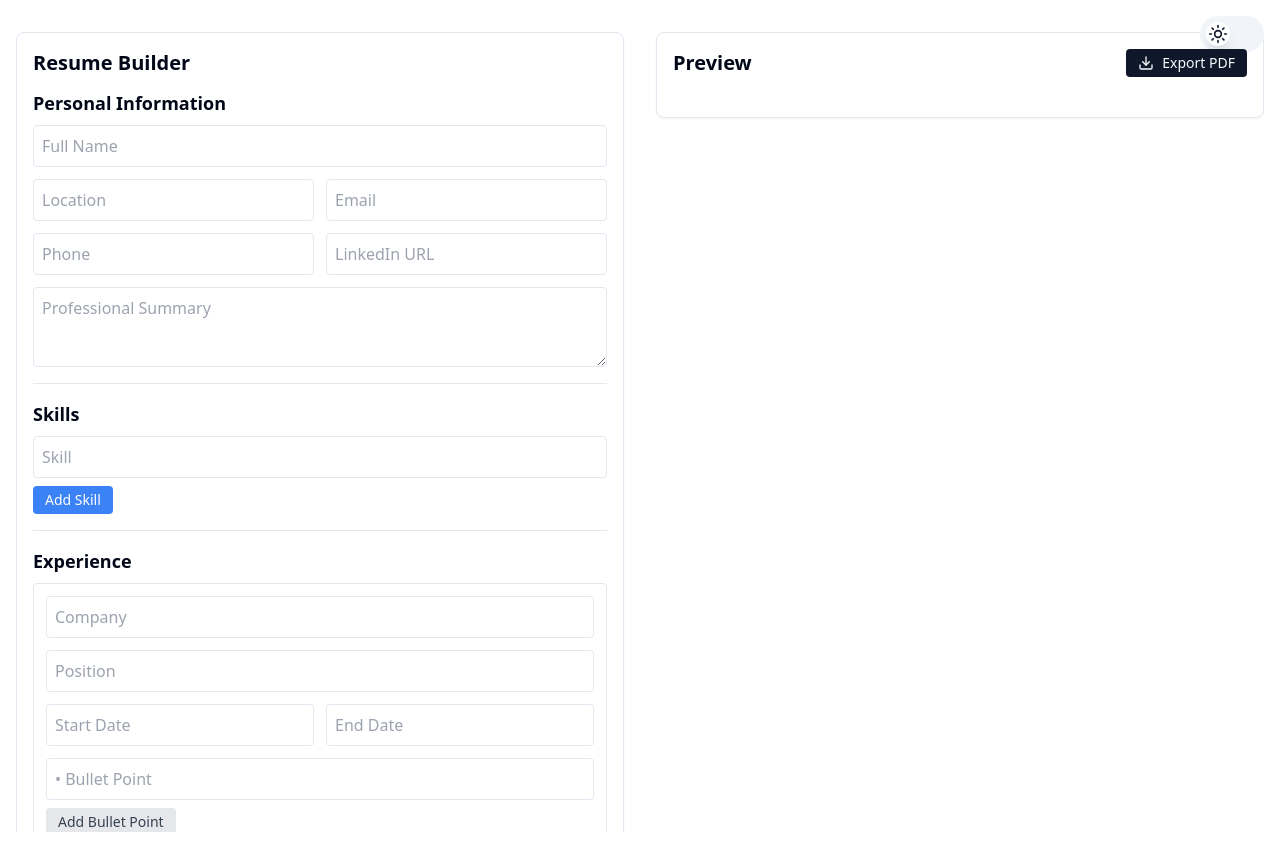
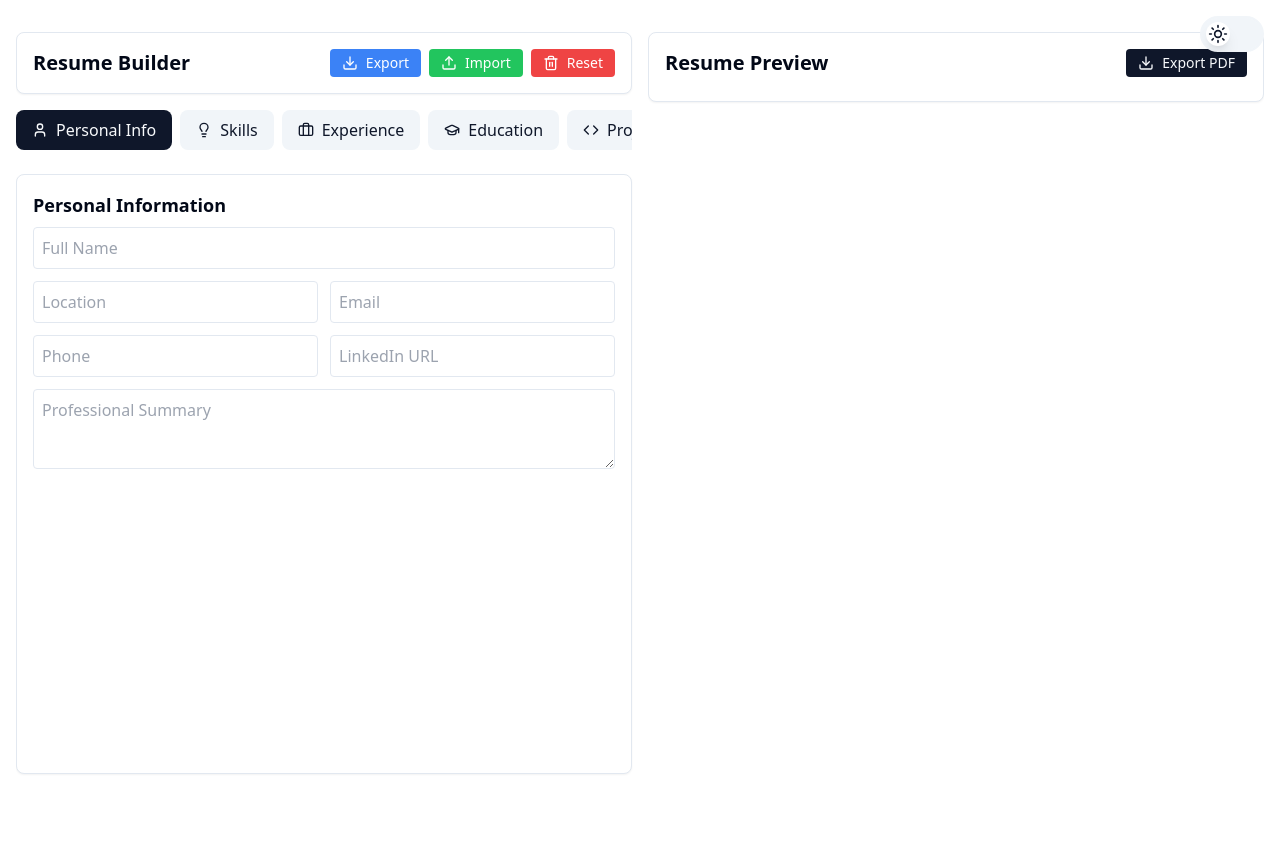
Before and after one commit to catpaladin/resume-generator, a Next.js app: page / in a window 1280 px wide. Built offline with nearby package versions, Linux system fonts and the light colour scheme.

Commit message:
feat: local storage and theme changes

```diff
--- a/src/components/resume/index.tsx
+++ b/src/components/resume/index.tsx
@@ -1,12 +1,37 @@
 "use client";
 
-import React, { useState } from 'react';
+import React, { useRef, useState } from 'react';
 import { Card } from '@/components/ui/card';
-import { Separator } from '@/components/ui/separator';
 import { PersonalInfoSection, SkillsSection, ExperienceSection } from './form-sections-core';
 import { EducationSection, ProjectsSection } from './form-sections-etc';
 import { ResumePreview } from './preview';
+import { usePersistedState, exportResumeData, importResumeData } from '@/lib/hooks/use-persisted-state';
+import { Download, Upload, Trash2, User, Briefcase, GraduationCap, Code, Lightbulb } from 'lucide-react';
 import type { ResumeData, Experience, Education, Project } from './types';
+
+type TabType = 'personal' | 'skills' | 'experience' | 'education' | 'projects';
+
+// Define empty states for all types to ensure consistent initialization
+const emptyExperience: Experience = {
+  company: '',
+  position: '',
+  location: '',
+  startDate: '',
+  endDate: '',
+  bulletPoints: [{ text: '' }]
+};
+
+const emptyEducation: Education = {
+  school: '',
+  degree: '',
+  graduationYear: ''
+};
+
+const emptyProject: Project = {
+  name: '',
+  link: '',
+  description: ''
+};
 
 const initialResumeData: ResumeData = {
   fullName: '',
@@ -16,19 +41,23 @@ const initialResumeData: ResumeData = {
   linkedin: '',
   summary: '',
   skills: [''],
-  experience: [{
-    company: '',
-    position: '',
-    startDate: '',
-    endDate: '',
-    bulletPoints: [{ text: '' }]
-  }],
-  education: [{ school: '', degree: '', graduationYear: '' }],
-  projects: [{ name: '', link: '', description: '' }]
+  experience: [{ ...emptyExperience }], // Use spread to ensure a new object
+  education: [{ ...emptyEducation }],
+  projects: [{ ...emptyProject }]
 };
 
-const ResumeGenerator: React.FC = () => {
-  const [resumeData, setResumeData] = useState<ResumeData>(initialResumeData);
+const tabButtons = [
+  { id: 'personal', icon: User, label: 'Personal Info' },
+  { id: 'skills', icon: Lightbulb, label: 'Skills' },
+  { id: 'experience', icon: Briefcase, label: 'Experience' },
+  { id: 'education', icon: GraduationCap, label: 'Education' },
+  { id: 'projects', icon: Code, label: 'Projects' }
+] as const;
+
+const ResumeGenerator = () => {
+  const [resumeData, setResumeData] = usePersistedState(initialResumeData);
+  const [activeTab, setActiveTab] = useState<TabType>('personal');
+  const fileInputRef = useRef<HTMLInputElement>(null);
 
   const handleInputChange = (
     field: keyof ResumeData,
@@ -43,7 +72,7 @@ const ResumeGenerator: React.FC = () => {
   ) => {
     setResumeData(prev => ({
       ...prev,
-      [field]: [...(prev[field] as T[]), initialValue]
+      [field]: [...(prev[field] as T[]), { ...initialValue }] // Use spread to ensure a new object
     }));
   };
 
@@ -53,69 +82,160 @@ const ResumeGenerator: React.FC = () => {
     handleInputChange('experience', newExperience);
   };
 
-  return (
-    <div className="grid lg:grid-cols-2 gap-4 h-screen overflow-hidden">
-      {/* Form Section - Left Side */}
-      <div className="overflow-y-auto pb-8 pr-2">
-        <Card className="p-4">
-          <h2 className="text-xl font-bold mb-3">Resume Builder</h2>
+  const handleImport = async (event: React.ChangeEvent<HTMLInputElement>) => {
+    const file = event.target.files?.[0];
+    if (!file) return;
 
+    try {
+      const importedData = await importResumeData(file);
+      // Ensure all imported data has the correct structure
+      const validatedData = {
+        ...initialResumeData, // Start with default empty values
+        ...importedData, // Overlay imported data
+        experience: importedData.experience.map(exp => ({
+          ...emptyExperience, // Ensure all fields exist
+          ...exp
+        })),
+        education: importedData.education.map(edu => ({
+          ...emptyEducation,
+          ...edu
+        })),
+        projects: importedData.projects.map(proj => ({
+          ...emptyProject,
+          ...proj
+        }))
+      };
+      setResumeData(validatedData);
+    } catch (error) {
+      alert('Failed to import resume data: ' + (error as Error).message);
+    } finally {
+      if (fileInputRef.current) {
+        fileInputRef.current.value = '';
+      }
+    }
+  };
+
+  const handleReset = () => {
+    if (window.confirm('Are you sure you want to reset all data? This cannot be undone.')) {
+      setResumeData(initialResumeData);
+    }
+  };
+
+  const renderTabContent = () => {
+    switch (activeTab) {
+      case 'personal':
+        return (
           <PersonalInfoSection
             data={resumeData}
             onChange={handleInputChange}
           />
-
-          <Separator className="my-4" />
-
+        );
+      case 'skills':
+        return (
           <SkillsSection
             skills={resumeData.skills}
             onChange={(skills) => handleInputChange('skills', skills)}
             onAdd={() => addItem('skills', '')}
           />
-
-          <Separator className="my-4" />
-
+        );
+      case 'experience':
+        return (
           <ExperienceSection
             experiences={resumeData.experience}
             onChange={(experience) => handleInputChange('experience', experience)}
-            onAdd={() => addItem('experience', {
-              company: '',
-              position: '',
-              startDate: '',
-              endDate: '',
-              bulletPoints: [{ text: '' }]
-            })}
+            onAdd={() => addItem('experience', { ...emptyExperience })}
             onAddBullet={addBulletPoint}
           />
-
-          <Separator className="my-4" />
-
+        );
+      case 'education':
+        return (
           <EducationSection
             education={resumeData.education}
             onChange={(education) => handleInputChange('education', education)}
-            onAdd={() => addItem('education', {
-              school: '',
-              degree: '',
-              graduationYear: ''
-            })}
+            onAdd={() => addItem('education', { ...emptyEducation })}
           />
-
-          <Separator className="my-4" />
-
+        );
+      case 'projects':
+        return (
           <ProjectsSection
             projects={resumeData.projects}
             onChange={(projects) => handleInputChange('projects', projects)}
-            onAdd={() => addItem('projects', {
-              name: '',
-              link: '',
-              description: ''
-            })}
+            onAdd={() => addItem('projects', { ...emptyProject })}
           />
+        );
+    }
+  };
+
+  return (
+    <div className="grid lg:grid-cols-2 gap-4 h-screen overflow-hidden">
+      {/* Form Section - Left Side */}
+      <div className="flex flex-col h-screen">
+        <Card className="p-4 mb-4">
+          <div className="flex justify-between items-center">
+            <h2 className="text-xl font-bold">Resume Builder</h2>
+            <div className="flex gap-2">
+              <button
+                onClick={() => exportResumeData(resumeData)}
+                className="flex items-center gap-2 bg-blue-500 text-white px-3 py-1 rounded text-sm hover:bg-blue-600"
+                title="Export Data"
+              >
+                <Download size={16} />
+                Export
+              </button>
+              <button
+                onClick={() => fileInputRef.current?.click()}
+                className="flex items-center gap-2 bg-green-500 text-white px-3 py-1 rounded text-sm hover:bg-green-600"
+                title="Import Data"
+              >
+                <Upload size={16} />
+                Import
+              </button>
+              <button
+                onClick={handleReset}
+                className="flex items-center gap-2 bg-red-500 text-white px-3 py-1 rounded text-sm hover:bg-red-600"
+                title="Reset All Data"
+              >
+                <Trash2 size={16} />
+                Reset
+              </button>
+            </div>
+          </div>
+
+          <input
+            ref={fileInputRef}
+            type="file"
+            accept=".json"
+            onChange={handleImport}
+            className="hidden"
+          />
+        </Card>
+
+        {/* Tab Buttons */}
+        <div className="flex space-x-2 mb-4 overflow-x-auto pb-2">
+          {tabButtons.map(({ id, icon: Icon, label }) => (
+            <button
+              key={id}
+              onClick={() => setActiveTab(id as TabType)}
+              className={`flex items-center gap-2 px-4 py-2 rounded-lg transition-colors shrink-0 ${
+                activeTab === id
+                  ? 'bg-primary text-primary-foreground'
+                  : 'bg-secondary text-secondary-foreground hover:bg-secondary/80'
+              }`}
+            >
+              <Icon size={16} />
+              {label}
+            </button>
+          ))}
+        </div>
+
+        {/* Tab Content */}
+        <Card className="p-4 overflow-y-auto" style={{ height: 'calc(100vh - 200px)' }}>
+          {renderTabContent()}
         </Card>
       </div>
 
       {/* Preview Section - Right Side */}
-      <div className="overflow-y-auto pb-8 pl-2">
+      <div className="overflow-y-auto">
         <ResumePreview data={resumeData} />
       </div>
     </div>
--- a/src/components/resume/preview.tsx
+++ b/src/components/resume/preview.tsx
@@ -3,35 +3,26 @@
 import React from 'react';
 import { Card } from '@/components/ui/card';
 import { Download } from 'lucide-react';
-import { useTheme } from 'next-themes';
 import type { ResumeData } from './types';
 
-interface ResumePreviewProps {
-  data: ResumeData;
-}
-
-export const ResumePreview: React.FC<ResumePreviewProps> = ({ data }) => {
-  const { theme } = useTheme();
-  const isDark = theme === 'dark';
-
-  return (
+export const ResumePreview = ({ data }: { data: ResumeData }) => (
   <Card className="p-4 bg-card">
-      <div className="flex justify-between items-center mb-4 sticky top-0 bg-card z-10 pb-2">
-        <h2 className="text-xl font-bold text-foreground">Preview</h2>
+    <div className="flex justify-between items-center mb-2">
+      <h2 className="text-xl font-bold text-foreground">Resume Preview</h2>
       <button
         onClick={() => window.print()}
-          className="flex items-center gap-2 bg-primary text-primary-foreground px-3 py-1 rounded text-sm hover:bg-primary/90 transition-colors"
+        className="flex items-center gap-2 bg-primary text-primary-foreground px-3 py-1 rounded text-sm hover:bg-primary/90"
       >
         <Download size={16} />
         Export PDF
       </button>
     </div>
 
-      <div className="space-y-4 text-foreground" id="resume-preview">
+    <div className="space-y-3" id="resume-preview">
       {/* Header */}
-        <div className="text-center">
-          <h1 className="text-2xl font-bold">{data.fullName}</h1>
-          <p className="text-muted-foreground">
+      <div className="text-center mb-2">
+        <h1 className="text-2xl font-bold text-foreground">{data.fullName}</h1>
+        <p className="text-muted-foreground text-sm">
           {[
             data.location,
             data.email,
@@ -43,49 +34,56 @@ export const ResumePreview: React.FC<ResumePreviewProps> = ({ data }) => {
 
       {/* Summary */}
       {data.summary && (
-          <section>
-            <h2 className="text-lg font-bold mb-1">Professional Summary</h2>
-            <p className="text-muted-foreground">{data.summary}</p>
-          </section>
+        <div>
+          <h2 className="text-base font-bold mb-1 text-foreground">Professional Summary</h2>
+          <p className="text-muted-foreground text-sm">{data.summary}</p>
+        </div>
       )}
 
       {/* Skills */}
-        {data.skills.some(Boolean) && (
-          <section>
-            <h2 className="text-lg font-bold mb-1">Skills</h2>
-            <div className="flex flex-wrap gap-2">
+      {data.skills.some(skill => skill) && (
+        <div>
+          <h2 className="text-base font-bold mb-1 text-foreground">Skills</h2>
+          <div className="flex flex-wrap gap-1">
             {data.skills.map((skill, index) => (
               skill && (
                 <span
                   key={index}
-                    className="bg-secondary text-secondary-foreground px-2 py-1 rounded text-sm"
+                  className="bg-secondary text-secondary-foreground px-2 py-0.5 rounded text-sm"
                 >
                   {skill}
                 </span>
               )
             ))}
           </div>
-          </section>
+        </div>
       )}
 
       {/* Experience */}
       {data.experience.some(exp => exp.company || exp.position) && (
-          <section>
-            <h2 className="text-lg font-bold mb-1">Experience</h2>
+        <div>
+          <h2 className="text-base font-bold mb-1 text-foreground">Professional Experience</h2>
           {data.experience.map((exp, index) => (
             exp.company && (
-                <div key={index} className="mb-3">
+              <div key={index} className="mb-2">
                 <div className="flex justify-between items-baseline">
-                    <h3 className="font-semibold">{exp.company}</h3>
-                    <span className="text-muted-foreground text-sm">
+                  <div>
+                    <h3 className="font-semibold text-foreground">{exp.company}</h3>
+                    <div className="flex gap-2 items-baseline">
+                      <p className="font-medium text-foreground text-sm">{exp.position}</p>
+                      {exp.location && (
+                        <span className="text-muted-foreground text-sm">| {exp.location}</span>
+                      )}
+                    </div>
+                  </div>
+                  <span className="text-muted-foreground text-sm shrink-0">
                     {[exp.startDate, exp.endDate].filter(Boolean).join(' - ')}
                   </span>
                 </div>
-                  <p className="font-medium text-muted-foreground">{exp.position}</p>
-                  <ul className="list-disc ml-4 mt-1 space-y-1">
+                <ul className="list-disc ml-4 mt-0.5 space-y-0.5">
                   {exp.bulletPoints.map((bullet, bulletIndex) => (
                     bullet.text && (
-                        <li key={bulletIndex} className="text-muted-foreground">
+                      <li key={bulletIndex} className="text-muted-foreground text-sm">
                         {bullet.text}
                       </li>
                     )
@@ -94,58 +92,69 @@ export const ResumePreview: React.FC<ResumePreviewProps> = ({ data }) => {
               </div>
             )
           ))}
-          </section>
+        </div>
       )}
 
       {/* Education */}
       {data.education.some(edu => edu.school || edu.degree) && (
-          <section>
-            <h2 className="text-lg font-bold mb-1">Education</h2>
+        <div>
+          <h2 className="text-base font-bold mb-1 text-foreground">Education</h2>
           {data.education.map((edu, index) => (
             edu.school && (
-                <div key={index} className="mb-2">
+              <div key={index} className="mb-1">
                 <div className="flex justify-between items-baseline">
-                    <h3 className="font-semibold">{edu.school}</h3>
+                  <h3 className="font-semibold text-foreground">{edu.school}</h3>
                   <span className="text-muted-foreground text-sm">{edu.graduationYear}</span>
                 </div>
-                  <p className="text-muted-foreground">{edu.degree}</p>
+                <p className="text-muted-foreground text-sm">{edu.degree}</p>
               </div>
             )
           ))}
-          </section>
+        </div>
       )}
 
       {/* Projects */}
       {data.projects.some(project => project.name || project.link) && (
-          <section>
-            <h2 className="text-lg font-bold mb-1">Projects</h2>
+        <div>
+          <h2 className="text-base font-bold mb-1 text-foreground">Projects</h2>
           {data.projects.map((project, index) => (
             project.name && (
-                <div key={index} className="mb-2">
-                  <div className="flex justify-between items-baseline">
-                    <h3 className="font-semibold">{project.name}</h3>
+              <div key={index} className="mb-1">
+                <div className="flex justify-between items-baseline mb-1">
+                  <h3 className="font-semibold text-foreground">{project.name}</h3>
                   {project.link && (
-                      <div className="flex items-center gap-2">
                     <a
                       href={project.link}
                       target="_blank"
                       rel="noopener noreferrer"
-                          className="text-primary hover:underline text-sm break-all"
+                      className="text-primary hover:underline text-sm truncate ml-4"
+                      style={{ maxWidth: '50%' }}
                     >
                       {project.link}
                     </a>
-                      </div>
                   )}
                 </div>
                 {project.description && (
-                    <p className="text-muted-foreground">{project.description}</p>
+                  <p className="text-muted-foreground text-sm">{project.description}</p>
                 )}
               </div>
             )
           ))}
-          </section>
+        </div>
       )}
     </div>
+
+    {/* Print-specific styles */}
+    <style jsx global>{`
+      @media print {
+        @page {
+          margin: 0.5in;
+        }
+        body {
+          print-color-adjust: exact;
+          -webkit-print-color-adjust: exact;
+        }
+      }
+    `}</style>
   </Card>
 );
-};
--- a/src/components/resume/types.ts
+++ b/src/components/resume/types.ts
@@ -1,4 +1,3 @@
-// Types for Resume Generator
 export interface Education {
   school: string;
   degree: string;
@@ -12,6 +11,7 @@ export interface BulletPoint {
 export interface Experience {
   company: string;
   position: string;
+  location: string;
   startDate: string;
   endDate: string;
   bulletPoints: BulletPoint[];
--- /dev/null
+++ b/src/lib/hooks/use-persisted-state.ts
@@ -0,0 +1,65 @@
+import { useState, useEffect } from 'react';
+import type { ResumeData } from '@/components/resume/types';
+
+const STORAGE_KEY = 'resume-data';
+
+export function usePersistedState(initialState: ResumeData) {
+  const [state, setState] = useState<ResumeData>(initialState);
+
+  // Load from localStorage on mount
+  useEffect(() => {
+    const stored = localStorage.getItem(STORAGE_KEY);
+    if (stored) {
+      try {
+        setState(JSON.parse(stored));
+      } catch (error) {
+        console.error('Failed to parse stored resume data:', error);
+      }
+    }
+  }, []);
+
+  // Save to localStorage on state changes
+  useEffect(() => {
+    localStorage.setItem(STORAGE_KEY, JSON.stringify(state));
+  }, [state]);
+
+  return [state, setState] as const;
+}
+
+export const exportResumeData = (data: ResumeData) => {
+  const blob = new Blob([JSON.stringify(data, null, 2)], { type: 'application/json' });
+  const url = URL.createObjectURL(blob);
+  const link = document.createElement('a');
+  link.href = url;
+  link.download = `resume-data-${new Date().toISOString().split('T')[0]}.json`;
+  document.body.appendChild(link);
+  link.click();
+  document.body.removeChild(link);
+  URL.revokeObjectURL(url);
+};
+
+export const importResumeData = async (file: File): Promise<ResumeData> => {
+  return new Promise((resolve, reject) => {
+    const reader = new FileReader();
+    reader.onload = (e) => {
+      try {
+        const data = JSON.parse(e.target?.result as string);
+        // Basic validation of imported data
+        if (
+          typeof data === 'object' &&
+          'fullName' in data &&
+          'experience' in data &&
+          'education' in data
+        ) {
+          resolve(data as ResumeData);
+        } else {
+          reject(new Error('Invalid resume data format'));
+        }
+      } catch (error) {
+        reject(new Error('Failed to parse resume data'));
+      }
+    };
+    reader.onerror = () => reject(new Error('Failed to read file'));
+    reader.readAsText(file);
+  });
+};
```
Also changed, not shown: src/components/resume/form-sections-core.tsx (+11 -0 lines). Lines whose indentation alone changed are shown as unchanged.
